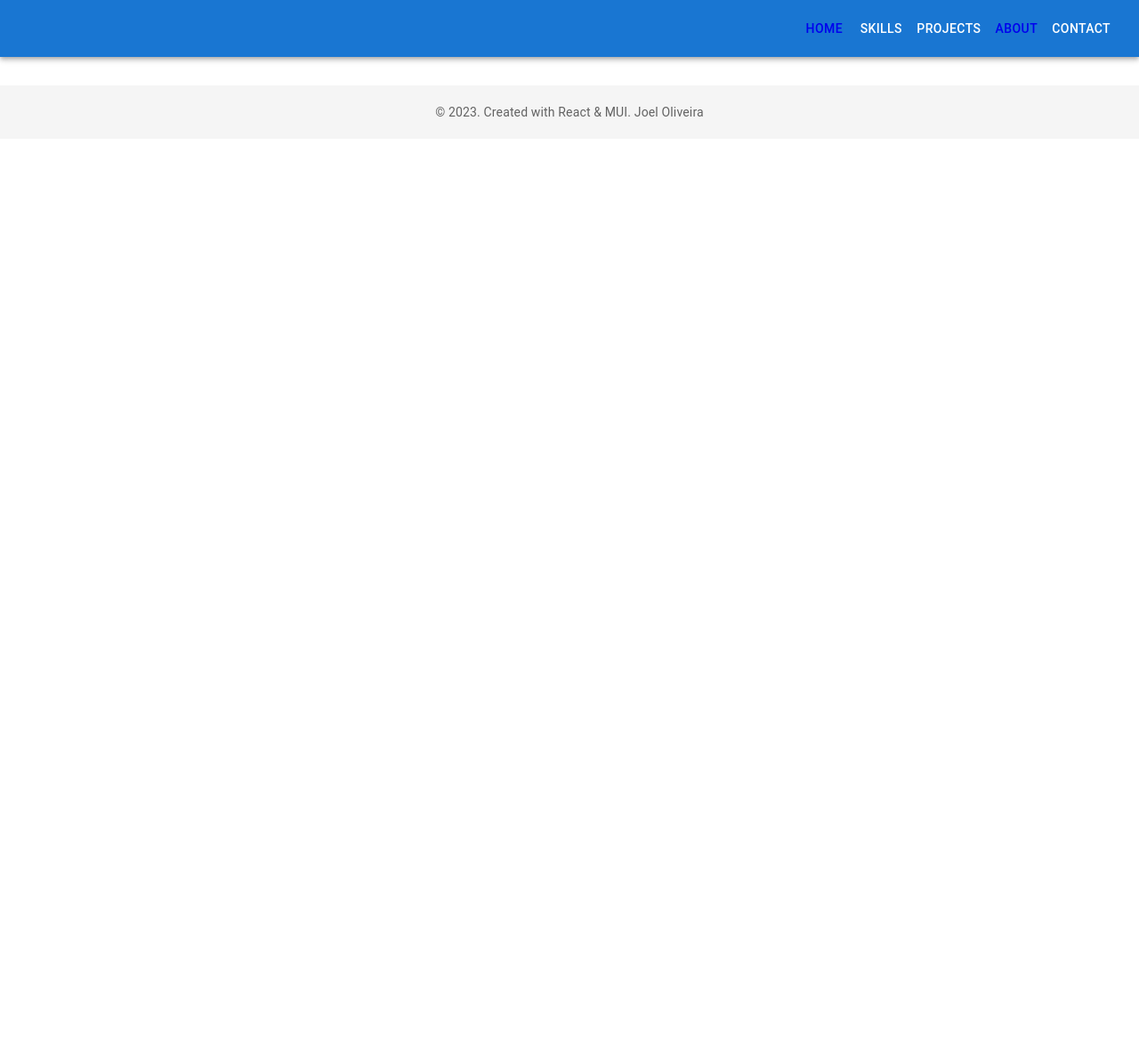
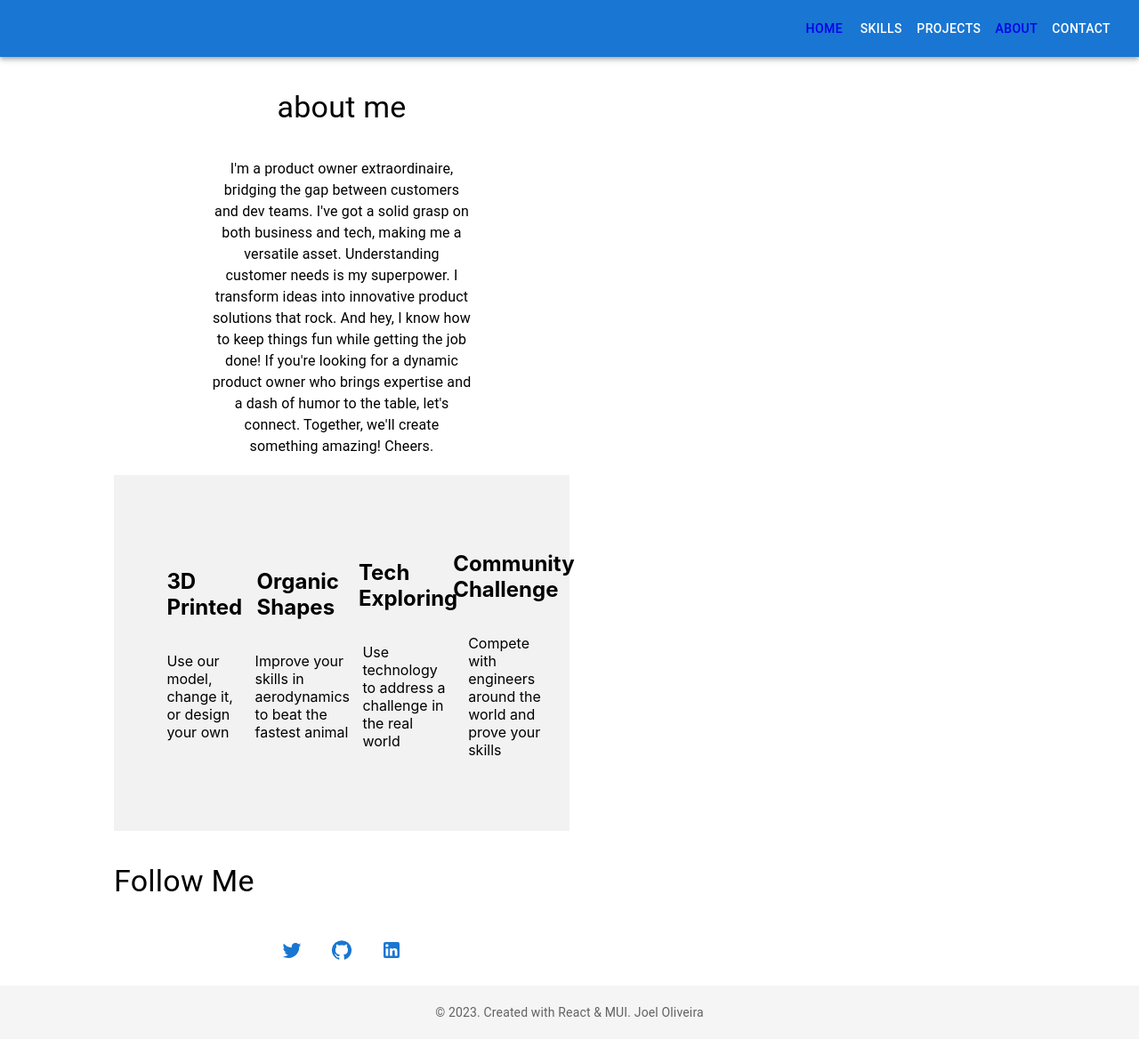
Before and after one commit to joelmoliveira/AboutMeWebsite, a React (Create React App) app: page /about in a window 1280 px wide. Shown: the whole page at 89% size. Before the commit the page ends 800 px from the top, so only its background shows below. Built offline with nearby package versions, Linux system fonts and the light colour scheme.

Commit message:
some progress in about me page

```diff
--- a/src/Content/contentEnglish.json
+++ b/src/Content/contentEnglish.json
@@ -21,7 +21,9 @@
     "downloadCV": "Download CV"
   },
   "aboutMe": {
-    "text": "I'm a product owner extraordinaire, bridging the gap between customers and dev teams. I've got a solid grasp on both business and tech, making me a versatile asset.\nUnderstanding customer needs is my superpower. I transform ideas into innovative product solutions that rock. And hey, I know how to keep things fun while getting the job done!\nIf you're looking for a dynamic product owner who brings expertise and a dash of humor to the table, let's connect. Together, we'll create something amazing!\n\nCheers."
+    "title": "about me",
+    "text": "I'm a product owner extraordinaire, bridging the gap between customers and dev teams. I've got a solid grasp on both business and tech, making me a versatile asset.\nUnderstanding customer needs is my superpower. I transform ideas into innovative product solutions that rock. And hey, I know how to keep things fun while getting the job done!\nIf you're looking for a dynamic product owner who brings expertise and a dash of humor to the table, let's connect. Together, we'll create something amazing!\n\nCheers.",
+    "followMe": "Follow Me"
   },
   "skillsPage": {
     "skill1": {
--- a/src/components/AboutMe/AboutMe.js
+++ b/src/components/AboutMe/AboutMe.js
@@ -1,18 +1,24 @@
-import React from 'react';
-import { Grid, Typography } from '@mui/material';
+import React from "react";
+import { Grid } from "@mui/material";
 
-const AboutMe = ({ title, text }) => {
+//components
+import TextComponent from "../TextCompon/textComp";
+import FollowMe from "../FollowMe/FollowMe";
+import FourBox from "../fourBox_section/FourBox";
+
+//Copy
+import ContentEnglish from "../../Content/contentEnglish.json";
+const { aboutMe } = ContentEnglish
+
+const AboutMe = () => {
   return (
-    <Grid container sx={{ maxWidth: '70%', margin: '0 auto' }}>
+    <Grid container sx={{ maxWidth: "80%", margin: "0 auto" }}>
       <Grid item xs={12} md={6}>
-        <Typography variant="h4" sx={{ color: '#0077b6', mb: 2 }}>
-          {title}
-        </Typography>
-        <Typography variant="body1" sx={{ mb: 4 }}>
-          {text}
-        </Typography>
-        {/* <TextComponent id={id3} title={break3} centered={true} />
-      <TextComponent text={text} centered={true} /> */}
+        <TextComponent title={aboutMe.title} centered={true} />
+        <TextComponent text={aboutMe.text} centered={true} />
+        <FourBox />
+        <TextComponent title={aboutMe.followMe}/>
+        <FollowMe />
       </Grid>
     </Grid>
   );
--- a/src/components/Header/Header.js
+++ b/src/components/Header/Header.js
@@ -66,7 +66,7 @@ const Header = () => {
             <Link to="/projects" sx={{ textDecoration: 'none', color: 'inherit' }}>
               <Button color="inherit">{contentEnglish.navbar.projects}</Button>
             </Link> */}
-            <Link to="/rules" sx={{ textDecoration: "none", color: "inherit" }}>
+            <Link to="/about" sx={{ textDecoration: "none", color: "inherit" }}>
               <Button color="inherit">{contentEnglish.navbar.about}</Button>
             </Link>
             <Button color="inherit" onClick={handleOpenDialog}>
```
